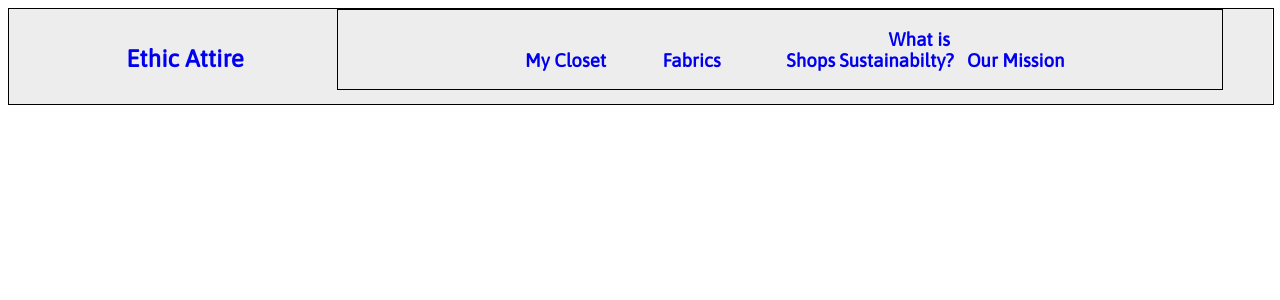
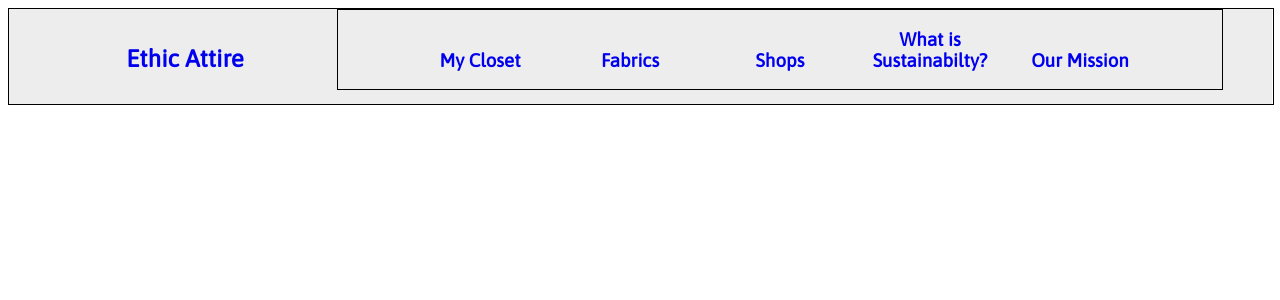
Before and after one commit to gsanchez13/ethicattire_hackathon, a React (Create React App) app in the folder client/: page /login in a window 1280 px wide. Shown: the top 300 px of the page. Built offline with nearby package versions, Linux system fonts and the light colour scheme.

Commit message:
fixed styling of Header

```diff
--- a/client/src/Header.css
+++ b/client/src/Header.css
@@ -28,8 +28,5 @@
   }
 
   .HeaderNavElements {
-  display: inline-block;
-  /* text-align: center; */
-  text-align: right;
-  width: 12.5%;
+  width: 16.5%;
 }
```
